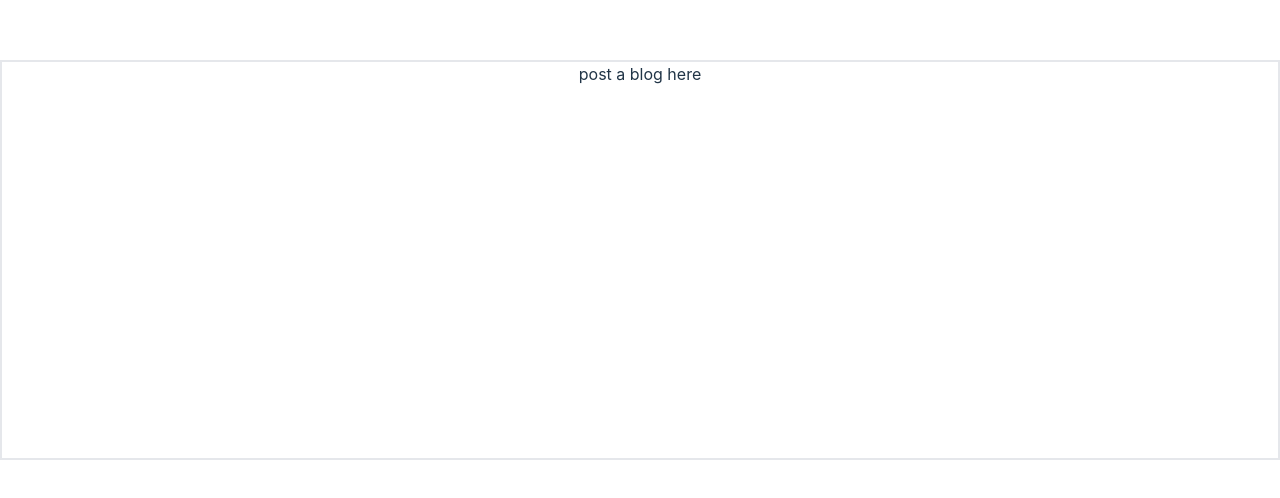
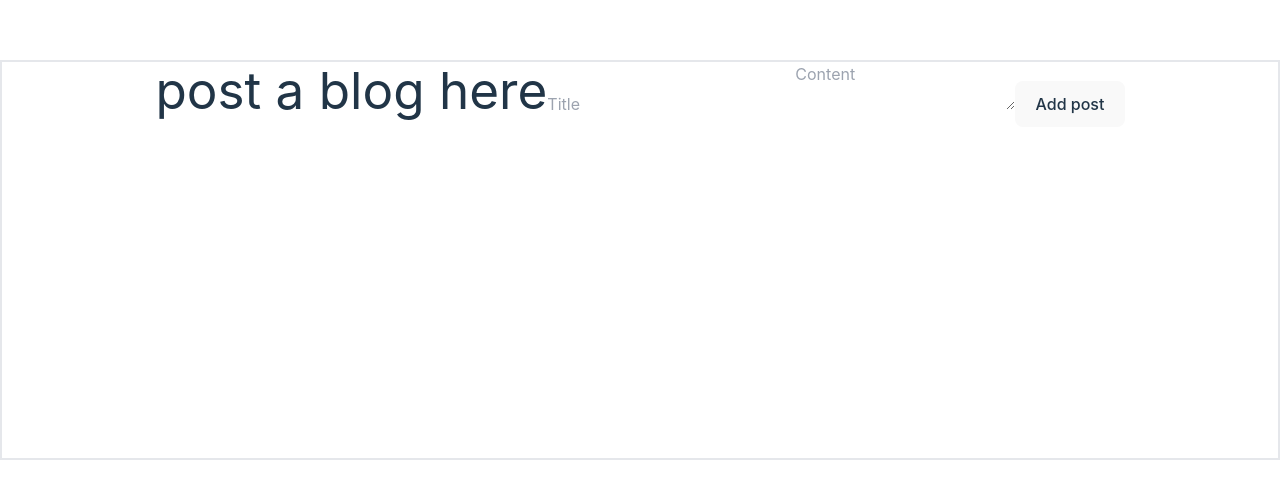
Before and after one commit to zlrkw11/zl-blog-v1, a React (Vite) app in the folder frontend/: page / in a window 1280 px wide. Shown: the part 140-638 px from the top of the page. Built offline with nearby package versions, Linux system fonts and the light colour scheme; no server answers.

Commit message:
div section

```diff
--- a/frontend/src/App.tsx
+++ b/frontend/src/App.tsx
@@ -14,10 +14,41 @@ function App() {
     setPosts(data);
   };
 
+  const handleSubmit = async (e) => {
+    e.preventDefault();
+    const res = await fetch("https://localhost:5000/api/posts", {
+      method: "POST",
+      headers: { "Content-Type": "application/json" },
+      body: JSON.stringify({ title, content }),
+    });
+    // clear out the input boxes
+    if (res.ok) {
+      setTitle("");
+      setContent("");
+      fetchPosts();
+    }
+  };
+
   return (
     <>
       <div className="flex h-[400px] w-screen border-2 justify-center">
-        post a blog here
+        <h1>post a blog here</h1>
+        <form onSubmit={handleSubmit}>
+          <input
+            type="text"
+            value={title}
+            onChange={(e) => setTitle(e.target.value)}
+            placeholder="Title"
+            required
+          />
+          <textarea
+            value={content}
+            onChange={(e) => setContent(e.target.value)}
+            placeholder="Content"
+            required
+          ></textarea>
+          <button type="submit">Add post</button>
+        </form>
       </div>
     </>
   );
```
